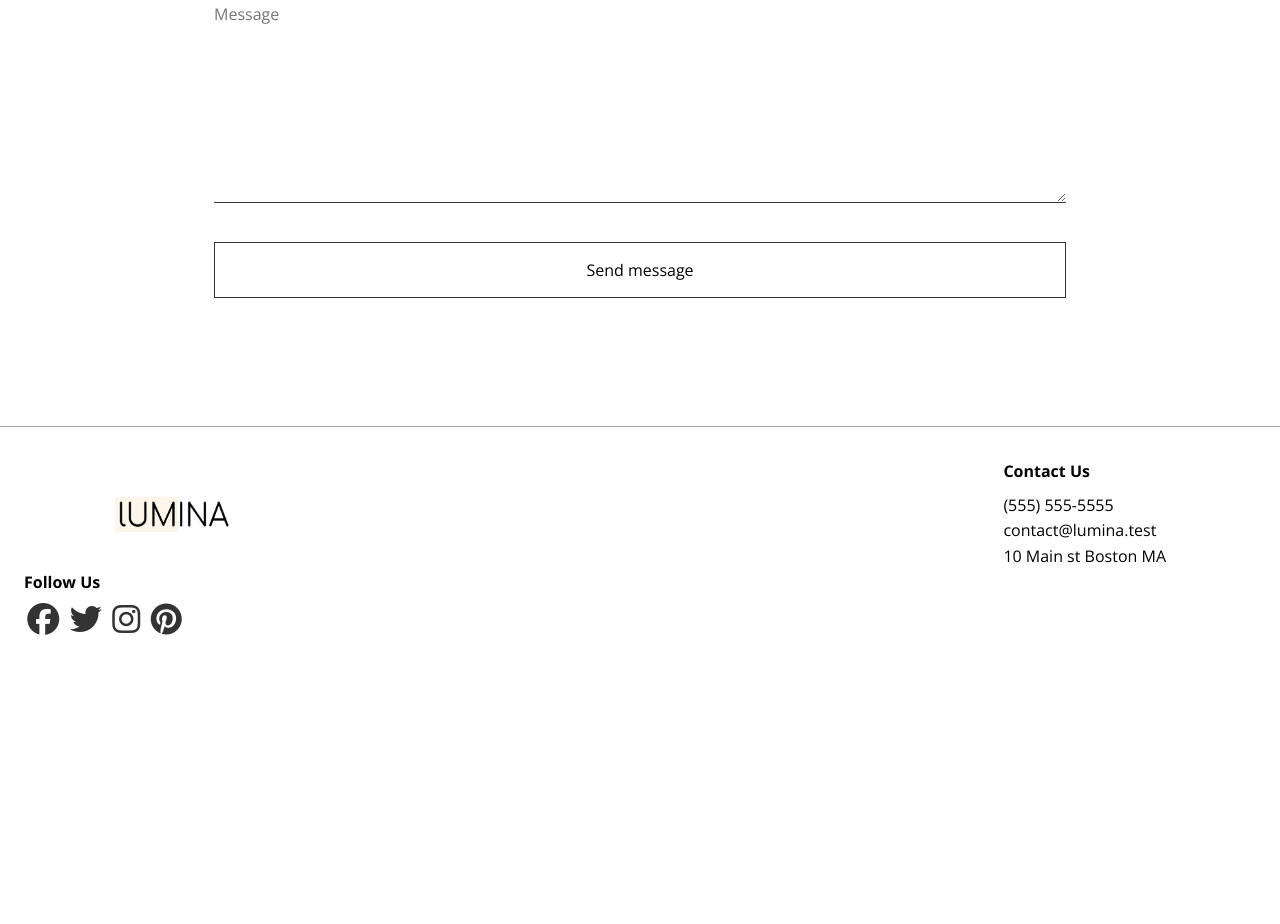
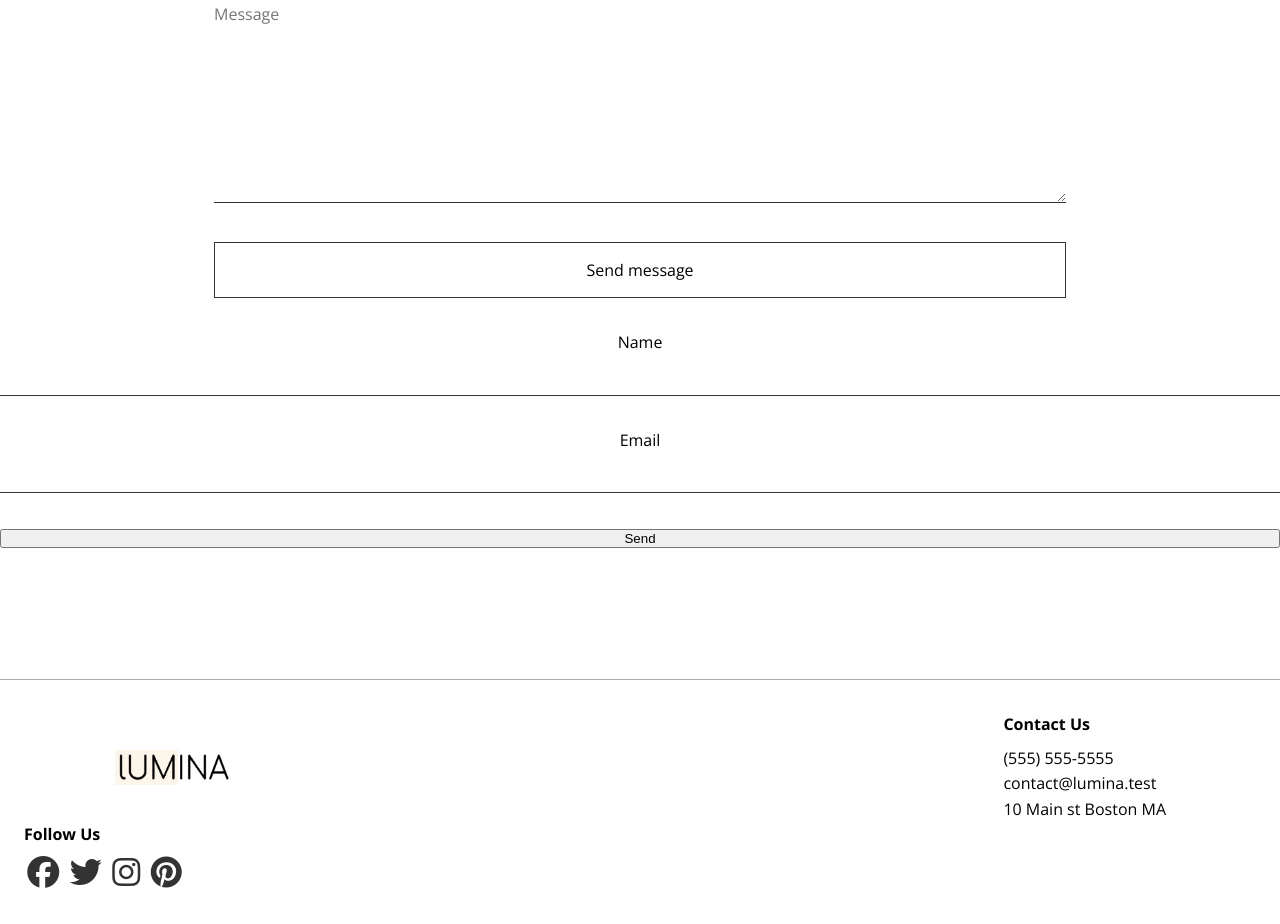
Before and after one commit to jbarcelo/lumina-creative, a plain HTML site: page contact.html in a window 1280 px wide. Shown: the part 982-1906 px from the top of the page. Before the commit the page ends 1653 px from the top, so only its background shows below. Drawn offline with nearby package versions, Linux system fonts and the light colour scheme; some icons are missing.

Commit message:
modifies form to support netlify... third attempt

```diff
--- a/contact.html
+++ b/contact.html
@@ -90,6 +90,17 @@
           </div>
         </form>
       </div>
+      <form name="contact2" netlify>
+        <p>
+          <label>Name <input type="text" name="name" /></label>
+        </p>
+        <p>
+          <label>Email <input type="email" name="email" /></label>
+        </p>
+        <p>
+          <button type="submit">Send</button>
+        </p>
+      </form>
     </section>
 
     <footer class="footer">
```
